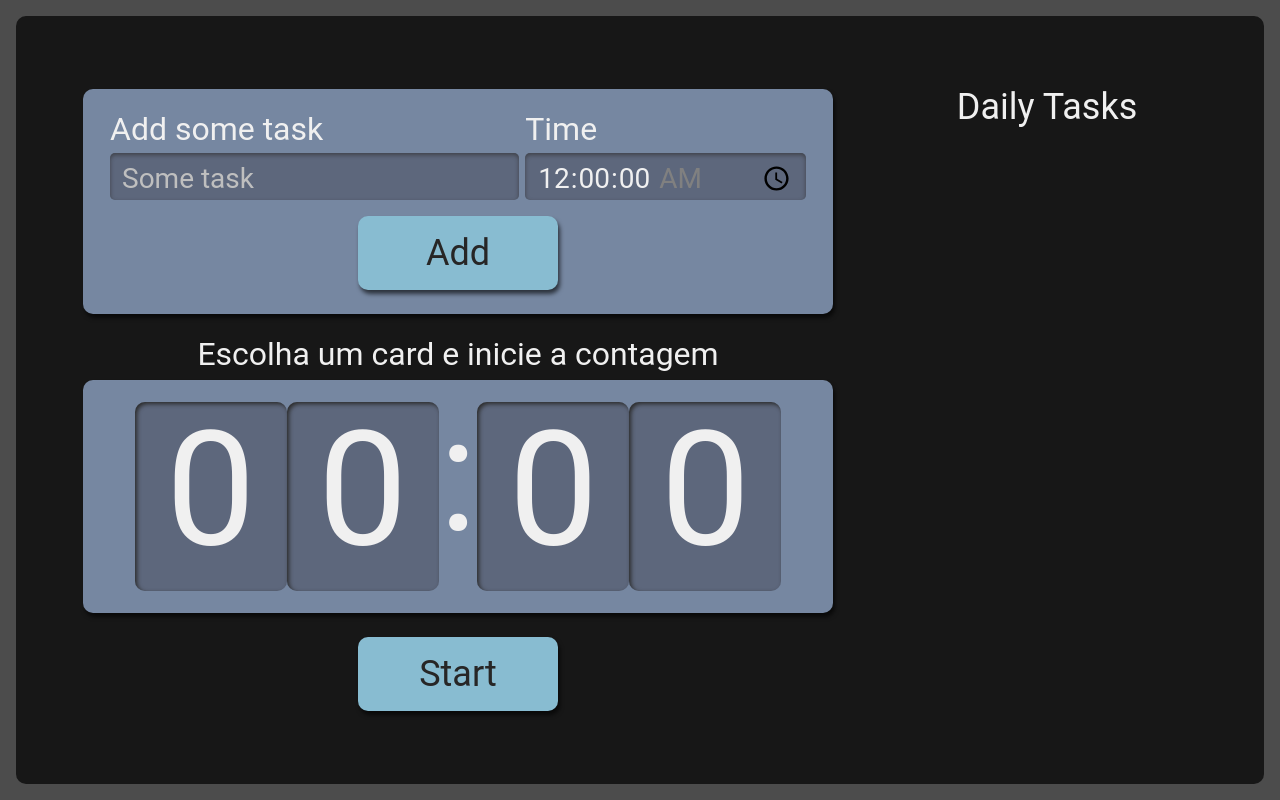
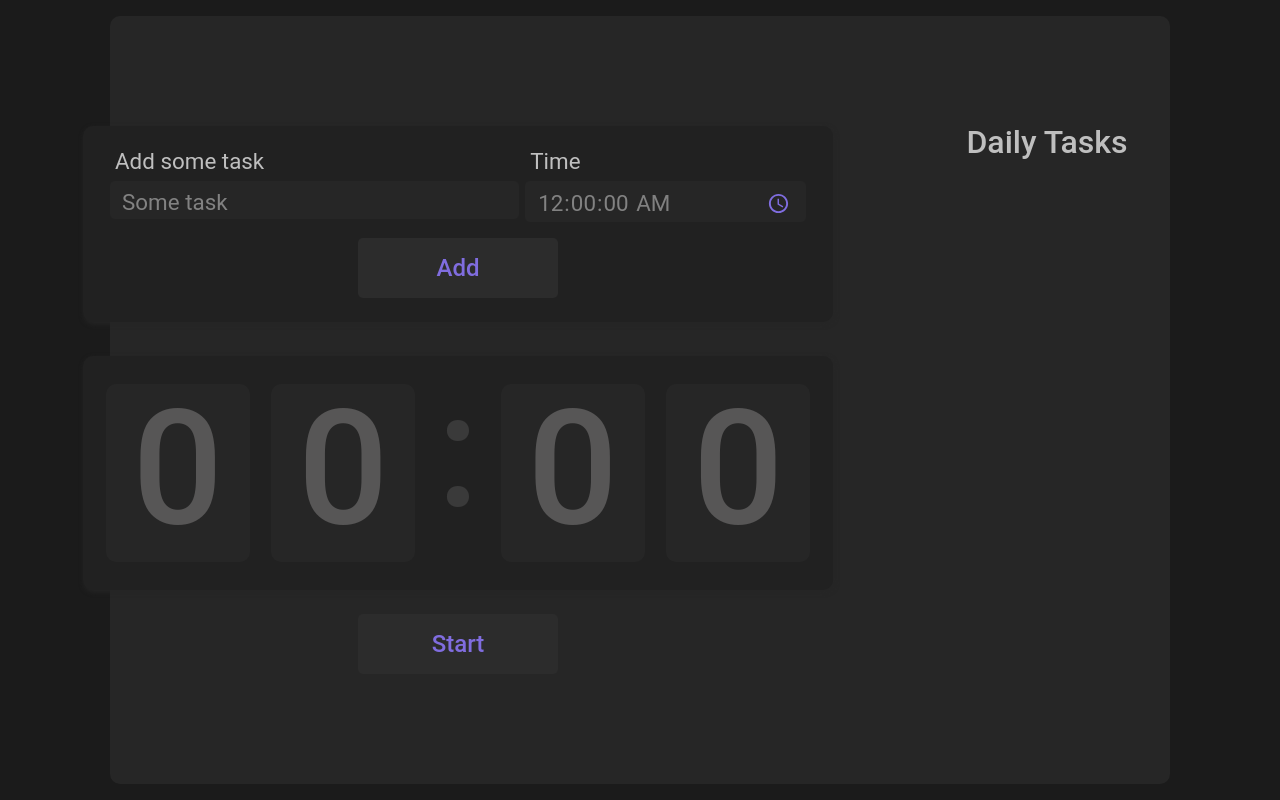
Before and after one commit to Luneciux/16_react_timer_alura, a React (Create React App) app: page / in a window 1280 px wide. Built offline with nearby package versions, Linux system fonts and the light colour scheme.

Commit message:
updates on app styles

```diff
--- a/src/components/Button/Button.module.scss
+++ b/src/components/Button/Button.module.scss
@@ -1,17 +1,16 @@
 .button {
     align-self: center;
-    background-color: #88bcd1;
-    border-radius: 10px;
-    box-shadow: 2px 4px 4px #0000009F;
-    color: #272626;
+    border-radius: 5px;
     cursor: pointer;
     font-size: 1.25rem;
+    color: #806ddf;
+    font-weight: 500;
     padding: 16px;
+    background-color: #2c2c2c;
     width: 150px;
 
     &:active {
-      background-color: #7CA6B7;
-      box-shadow: 2px 2px 4px #0000009F inset;
+      background-color: #262626;
     }
   }
 
@@ -20,6 +19,6 @@
       grid-column-start: span 2;
       justify-self: center;
       width: 200px;
-      font-size: 2.25rem;
+      font-size: 1.5rem;
     }
   }
--- a/src/components/Form/Form.module.scss
+++ b/src/components/Form/Form.module.scss
@@ -2,9 +2,9 @@
     display:flex;
     flex-direction: column;
     grid-area: new-task;
-    background-color: #7687A1;
+    background-color: #212121;
     border-radius: 10px;
-    box-shadow: 2px 4px 4px #0000009F;
+    box-shadow: 1px 2px 5px #262626;
     padding: 12px;
 
     .inputContainer {
@@ -15,7 +15,7 @@
 
       label {
         margin-bottom: 8px;
-        font-size: 1.25rem;
+        font-size: 1rem;
       }
 
       input {
@@ -24,20 +24,29 @@
         box-sizing: border-box;
         border: unset;
         border-radius: 5px;
-        background-color: #5D677C;
-        box-shadow: 0px 2px 4px #2D2B2B9F inset;
+        background-color: #262626;
+        color: #828282;
 
         &::placeholder {
-          color: #BFBFBF;
+          color: #828282;
         }
+
+        &[type="time"]::-webkit-calendar-picker-indicator{
+          filter: invert(55%) sepia(80%) saturate(4621%) hue-rotate(227deg) brightness(98%) contrast(79%);
+        }
+
       }
+    }
+
+    .inputHasChanged {
+      color: #828282;
     }
 
     @media screen and (min-width: 1280px) {
       flex-direction: row;
       flex-wrap: wrap;
       justify-content: space-around;
-      font-size: 2.25rem;
+      font-size: 1rem;
       padding: 24px;
       box-sizing: border-box;
 
@@ -49,13 +58,29 @@
         }
 
         label {
-          font-size: 2rem;
+          font-size: 1.4rem;
+          margin-left: 5px;
+          color: #BFBFBF;
+          font-weight: 400;
         }
 
         input {
-          height: 100%;
-          font-size: 1.75rem;
+          font-size: 1.4rem;
+          color: #828282;
+          font-weight: 400;
+
+          &::placeholder {
+            font-size: 1.4rem;
+            color: #828282;
+            font-weight: 400;
+          }
+
+          &[type="time"]::-webkit-calendar-picker-indicator{
+            filter: invert(55%) sepia(80%) saturate(4621%) hue-rotate(227deg) brightness(98%) contrast(79%);
+          }
+
         }
+
       }
     }
   }
--- a/src/components/Form/index.tsx
+++ b/src/components/Form/index.tsx
@@ -48,7 +48,7 @@ function Form ({ setTasks } : FormProps) {
                     placeholder="Some task"
                     value={task}
                     required
-                    onChange={e => setTask(e.target.value)}
+                    onChange={e => setTask(e.target.value) }
                 />
             </div>
             <div className={style.inputContainer}>
--- a/src/components/List/Item/Item.module.scss
+++ b/src/components/List/Item/Item.module.scss
@@ -1,33 +1,39 @@
 .item {
-    background-color: #4D4D4D;
+    background-color: #5c4ea5;
     border-radius: 8px;
-    box-shadow: 2px 4px 4px #0000009F;
+    box-shadow: 1px 2px 5px #262626;
     padding: 12px;
-    margin-bottom: 8px;
+    margin-bottom: 9px;
     position: relative;
+    border: 1px #00000000 solid;
     cursor: pointer;
 
     h3 {
       margin-bottom: 8px;
       word-break: break-all;
+
     }
 
     span {
-      color: #D0D0D0;
+      color: #252525;
     }
 
+
     @media screen and (min-width:1280px) {
-      font-size: 1.8rem;
+      font-size: 1.3rem;
     }
   }
 
   .selectedItem {
-    background-color: #292929;
-    box-shadow: 2px 4px 4px #0000009F inset;
+    background-color: #806ddf;
+    box-shadow: 1px 2px 5px #262626;
+    color: rgb(223, 223, 223);
+    border: #fff solid 1px;
+    transition: .2s;
   }
 
   .completedItem {
-    background-color: #566F42;
+    background-color: #806ddf;
     cursor: auto;
 
     .completed {
--- a/src/components/List/List.module.scss
+++ b/src/components/List/List.module.scss
@@ -17,8 +17,9 @@
 
       h2{
         text-align: center;
-        font-size: 2.25rem;
+        font-size: 2rem;
         margin-bottom: 24px;
+        color: #BFBFBF;
       }
 
       ul {
--- a/src/components/Timer/Clock/Clock.module.scss
+++ b/src/components/Timer/Clock/Clock.module.scss
@@ -1,10 +1,10 @@
 .clockNumber {
     display: flex;
-    background-color: #5D677C;
-    box-shadow: 2px 2px 4px #2B2B2B inset;
+    background-color: #262626;
+    color: #575656;
     height: 3.6rem;
     width: 3rem;
-    padding: 8px 4px;
+    padding: 5px 0px 0pc 0px;
     border-radius: 10px;
     justify-content: center;
 
--- a/src/components/Timer/Timer.module.scss
+++ b/src/components/Timer/Timer.module.scss
@@ -6,13 +6,13 @@
 
     .clockWrapper {
       align-items: center;
-      background-color: #7687A1;
+      background-color: #212121;
       border-radius: 10px;
-      box-shadow: 2px 4px 4px #0000009F;
+      box-shadow: 1px 2px 5px #262626;
       box-sizing: border-box;
       display: flex;
       font-size: 4rem;
-      justify-content: center;
+      justify-content: space-around;
       margin-bottom: 24px;
       margin-top: 10px;
       padding: 16px 12px;
@@ -23,22 +23,7 @@
       font-size: 2rem;
     }
 
-    button {
-      background-color: #88bcd1;
-      border-radius: 10px;
-      box-shadow: 2px 4px 4px #0000009F;
-      color: #272626;
-      cursor: pointer;
-      font-size: 1.25rem;
-      padding: 16px;
-      width: 150px;
 
-      &:active {
-        background-color: #7CA6B7;
-        box-shadow: 2px 2px 4px #0000009F inset;
-        cursor: auto;
-      }
-    }
 
     @media screen and (min-width:1280px) {
 
@@ -50,11 +35,5 @@
         font-size: 2rem;
       }
 
-      button {
-        grid-column-start: span 2;
-        justify-self: center;
-        width: 200px;
-        font-size: 2.25rem;
-      }
     }
   }
--- a/src/components/Timer/index.tsx
+++ b/src/components/Timer/index.tsx
@@ -33,7 +33,7 @@ function Timer ({selected, closeTask} : TimerProps) {
 
     return (
         <div className={style.timer}>
-            <p className={style.title}>Escolha um card e inicie a contagem</p>
+            <p className={style.title}></p>
             <div className={style.clockWrapper}>
                 <Clock time={time}/>
             </div>
--- a/src/index.css
+++ b/src/index.css
@@ -59,14 +59,15 @@ button {
 	color: inherit;
 }
 
-@import url('https://fonts.googleapis.com/css2?family=Roboto:wght@100;300;400;500&display=swap');
+@import url('https://fonts.googleapis.com/css2?family=Roboto:wght@100;200;300;400;500&display=swap');
 
 body {
 	display: flex;
 	justify-content: center;
 	font-family: 'Roboto', sans-serif;
-	color: #F0F0F0;
-	background-color: #4C4C4C;
+	font-weight: 500;
+	color: #3a3a3a;
+	background-color: #1b1b1b;
 	height: 100%;
 	width: 100%;
 	padding: 16px;
--- a/src/pages/App.module.scss
+++ b/src/pages/App.module.scss
@@ -1,3 +1,9 @@
+.AppResizer {
+  width: 100%;
+  display: flex;
+  justify-content: center;
+
+
   .AppStyle {
     display: grid;
     grid-template-rows: min-content min-content auto;
@@ -9,11 +15,11 @@
     row-gap: 24px;
     min-width: 320px;
     min-height: calc(100vh - 32px);
-  width: 100%;
+    width: 85%;
     padding: 32px;
     box-sizing: border-box;
     border-radius: 10px;
-  background-color: #171717;
+    background-color: #262626;
 
     @media screen and (min-width:1280px)  {
       grid-template-areas:
@@ -25,6 +31,6 @@
       grid-template-columns: 750px 300px;
       justify-content: center;
       align-content: center;
-    padding: 64px;
     }
   }
+}
--- a/src/pages/App.tsx
+++ b/src/pages/App.tsx
@@ -40,6 +40,7 @@ function App() {
   }
 
   return (
+    <div className={style.AppResizer}>
       <div className={style.AppStyle}>
 
         <Form
@@ -57,6 +58,7 @@ function App() {
         />
 
       </div>
+    </div>
   );
 }
 
```
Also changed, not shown: src/assets/img/check-mark.svg, src/assets/img/check-mark1.svg (added). Lines whose indentation alone changed are shown as unchanged.
